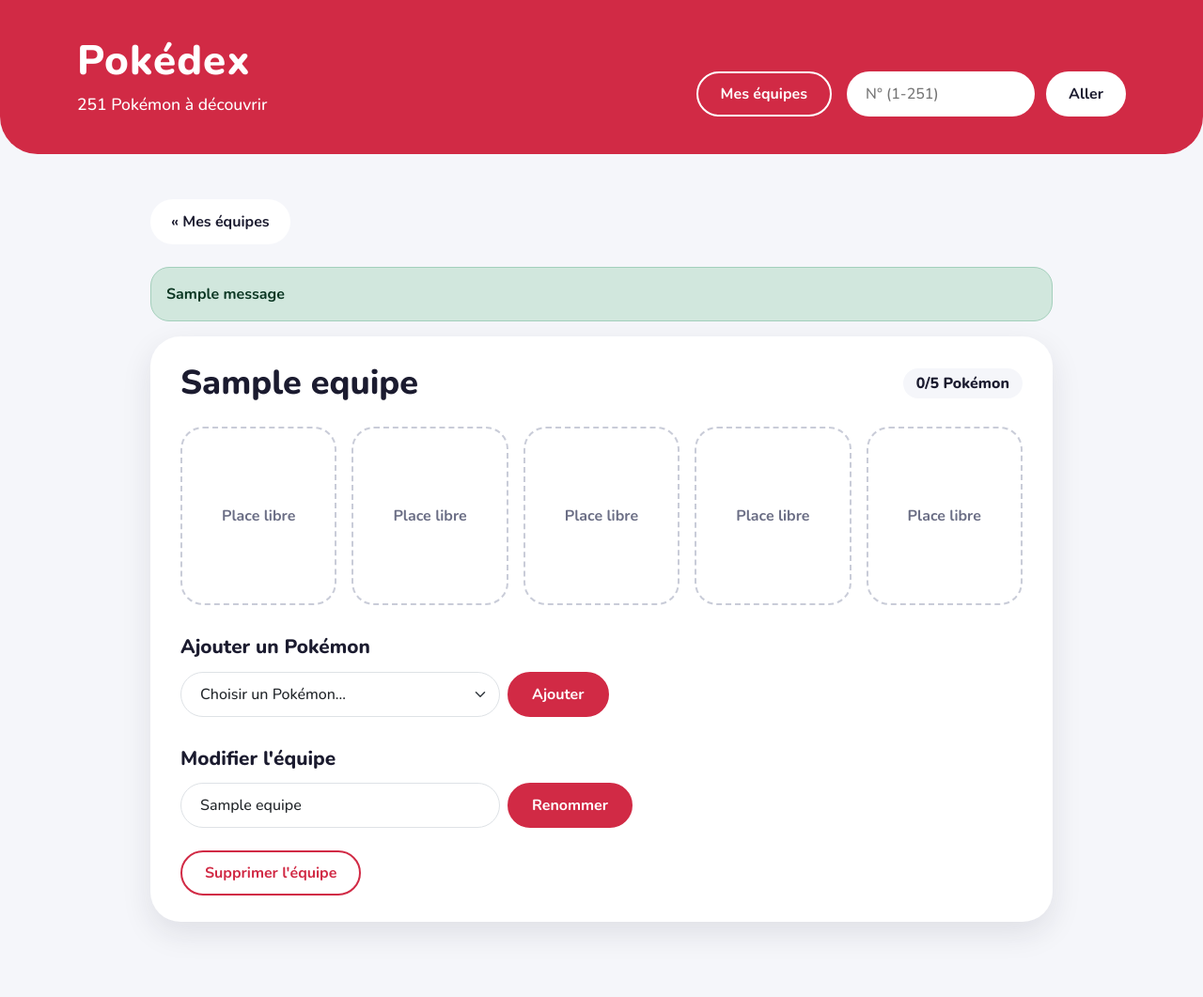
After one commit to Stelvix/Pokedex, a Django app: page /equipes/1/ in a window 1280 px wide. The commit adds this page. Shown: the whole page at 94% size. Run offline with Django 4.2, Linux system fonts and the light colour scheme; tables that the repository leaves empty hold one stand-in row (values such as "Sample post"); one stand-in notice (Sample message) is shown; data that the repository does not hold is empty.

Commit message:
Ajout des pages de gestion des équipes

```diff
--- a/equipes/forms.py
+++ b/equipes/forms.py
@@ -1,6 +1,6 @@
 from django import forms
 
-from equipes.models import LONGUEUR_MAX_NOM
+from equipes.models import Equipe, LONGUEUR_MAX_NOM
 from pokemon.models import Pokemon
 
 
@@ -39,3 +39,16 @@ class AjoutPokemonForm(forms.Form):
         },
         widget=forms.Select(attrs={"class": "form-select"}),
     )
+
+
+class ChoixEquipeForm(forms.Form):
+    """Formulaire de la fiche d'un Pokémon : choisir l'équipe où l'ajouter.
+    La liste déroulante est écrite à la main dans _ajout_depuis_fiche.html
+    (pour griser les équipes pleines) ; ce formulaire sert à vérifier le choix."""
+    equipe = forms.ModelChoiceField(
+        queryset=Equipe.objects.all(),
+        error_messages={
+            "required": "Il faut choisir une équipe.",
+            "invalid_choice": "Cette équipe n'existe pas.",
+        },
+    )
--- a/equipes/models.py
+++ b/equipes/models.py
@@ -29,6 +29,10 @@ class Equipe(models.Model):
     def est_complete(self) -> bool:
         return self.nb_pokemons() >= TAILLE_MAX_EQUIPE
 
+    def places_libres(self) -> range:
+        """Places vides de l'équipe, pour les afficher (ex. 2 Pokémon → 3 places)."""
+        return range(TAILLE_MAX_EQUIPE - self.nb_pokemons())
+
     def ajouter_pokemon(self, pokemon: Pokemon) -> None:
         """Ajoute un Pokémon à l'équipe.
         Lève une ValidationError si l'équipe est pleine ou si le Pokémon y est déjà."""
--- /dev/null
+++ b/equipes/static/equipes/css/equipes.css
@@ -0,0 +1,105 @@
+/* Styles de la gestion des équipes.
+   Toutes les classes commencent par "eq-" pour ne pas gêner le reste du site.
+   Les couleurs viennent de theme.css (--accent, --ink, --page-bg). */
+
+/* ---------- Lien « Mes équipes » dans l'en-tête ---------- */
+.eq-lien-header {
+  display: inline-flex; align-items: center;
+  height: 48px; padding: 0 24px; border-radius: 24px;
+  border: 2px solid #fff; color: #fff;
+  font-weight: 700; text-decoration: none;
+}
+.eq-lien-header:hover { background: #fff; color: var(--ink); }
+
+/* ---------- Mise en page ---------- */
+.eq-page { max-width: 960px; margin: 0 auto; }
+.eq-titre { font-size: 2.25rem; font-weight: 800; margin: 0; overflow-wrap: anywhere; }
+.eq-sous-titre { color: #4A4A68; margin: 4px 0 24px; }
+.eq-vide { color: #4A4A68; }
+.eq-label { display: block; font-weight: 800; font-size: 1.2rem; margin-bottom: 12px; }
+
+.eq-panneau {
+  background: #fff;
+  border-radius: 32px;
+  padding: 28px 32px;
+  margin-bottom: 32px;
+  box-shadow: 0 12px 32px rgba(27, 27, 47, 0.10);
+}
+.eq-panneau h2 { font-size: 1.3rem; font-weight: 800; margin: 32px 0 14px; }
+
+.eq-messages .alert { border-radius: 20px; font-weight: 700; }
+
+/* Lien « Mes équipes » en haut de la page d'une équipe (blanc sur le fond gris) */
+.eq-retour { background: #fff; }
+.eq-retour:hover { background: #E8EAF0; }
+
+/* ---------- Champs et boutons (arrondis comme la recherche de l'en-tête) ---------- */
+.eq-page .form-control,
+.eq-page .form-select,
+.eq-fiche .form-select {
+  height: 48px; width: 340px; max-width: 100%;
+  border-radius: 24px; padding-left: 20px;
+}
+.eq-btn {
+  height: 48px; padding: 0 24px;
+  border: 2px solid var(--accent); border-radius: 24px;
+  background: var(--accent); color: #fff;
+  font-weight: 700; cursor: pointer;
+}
+.eq-btn:hover { filter: brightness(0.9); }
+.eq-btn-danger { background: transparent; color: var(--accent); }
+.eq-btn-danger:hover { background: var(--accent); color: #fff; filter: none; }
+
+/* Compteur « 3/5 » */
+.eq-compteur {
+  flex-shrink: 0;
+  padding: 4px 14px; border-radius: 999px;
+  background: var(--page-bg); font-weight: 800;
+}
+.eq-compteur-plein { background: var(--ink); color: #fff; }
+
+/* ---------- Page « Mes équipes » : une carte par équipe ---------- */
+.eq-carte {
+  display: block; height: 100%;
+  background: #fff; color: var(--ink); text-decoration: none;
+  border-radius: 24px; padding: 20px 24px;
+  box-shadow: 0 6px 18px rgba(27, 27, 47, 0.08);
+  transition: transform 0.15s ease;
+}
+.eq-carte:hover { transform: translateY(-4px); color: var(--ink); }
+.eq-carte-nom { font-size: 1.3rem; font-weight: 800; margin: 0; overflow-wrap: anywhere; }
+
+/* Les 5 places : image du Pokémon sur la couleur de son type, ou cercle pointillé */
+.eq-slots { display: flex; flex-wrap: wrap; gap: 10px; margin-top: 16px; }
+.eq-slot { width: 64px; height: 64px; border-radius: 50%; }
+.eq-slot-vide { border: 2px dashed #C9CCD8; }
+
+/* ---------- Page d'une équipe ---------- */
+.eq-membre {
+  height: 100%; padding: 16px 12px;
+  display: flex; flex-direction: column; align-items: center; text-align: center;
+}
+.eq-membre-lien {
+  display: flex; flex-direction: column; align-items: center;
+  color: var(--ink); text-decoration: none;
+}
+.eq-membre-lien:hover { color: var(--ink); text-decoration: underline; }
+.eq-membre-nom { font-weight: 800; }
+.eq-membre-numero { font-weight: 700; opacity: 0.75; font-size: 0.9rem; }
+.eq-btn-retirer {
+  margin-top: 10px; padding: 4px 14px;
+  border: 0; border-radius: 999px;
+  background: rgba(255, 255, 255, 0.7); color: var(--ink);
+  font-weight: 700; font-size: 0.85rem; cursor: pointer;
+}
+.eq-btn-retirer:hover { background: #fff; }
+
+.eq-place-libre {
+  height: 100%; min-height: 190px;
+  display: flex; align-items: center; justify-content: center;
+  border: 2px dashed #C9CCD8; border-radius: 24px;
+  color: #6B6E85; font-weight: 700;
+}
+
+/* ---------- Encadré « Équipes » de la fiche d'un Pokémon ---------- */
+.eq-fiche { margin-top: 32px; padding-top: 24px; border-top: 2px solid #E8EAF0; }
--- /dev/null
+++ b/equipes/templates/equipes/_messages.html
@@ -0,0 +1,12 @@
+{# Messages de réussite / d'erreur (ex. « Pikachu a rejoint l'équipe. ») #}
+{% if messages %}
+  <div class="eq-messages">
+    {% for message in messages %}
+      {% if message.level_tag == "error" %}
+        <div class="alert alert-danger" role="alert">{{ message }}</div>
+      {% else %}
+        <div class="alert alert-{{ message.level_tag }}" role="status">{{ message }}</div>
+      {% endif %}
+    {% endfor %}
+  </div>
+{% endif %}
--- /dev/null
+++ b/equipes/templates/equipes/detail.html
@@ -0,0 +1,76 @@
+{% extends "pokemon/base.html" %}
+
+{% block title %}{{ equipe.nom }} – Mes équipes{% endblock %}
+
+{% block content %}
+<div class="eq-page">
+
+  <a class="btn-nav eq-retour mb-4" href="{% url 'equipes:liste' %}">&laquo; Mes équipes</a>
+
+  {% include "equipes/_messages.html" %}
+
+  <div class="eq-panneau">
+
+    <div class="d-flex flex-wrap justify-content-between align-items-center gap-3">
+      <h1 class="eq-titre">{{ equipe.nom }}</h1>
+      <span class="eq-compteur{% if equipe.est_complete %} eq-compteur-plein{% endif %}">
+        {{ pokemons|length }}/{{ taille_max }} Pokémon
+      </span>
+    </div>
+
+    {# Les Pokémon de l'équipe, puis les places libres #}
+    <div class="row row-cols-2 row-cols-md-3 row-cols-lg-5 g-3 mt-2">
+      {% for p in pokemons %}
+        <div class="col">
+          <div class="carte-pokemon type-{{ p.types.0 }} eq-membre">
+            <a class="eq-membre-lien" href="{% url 'fiche' p.numero %}">
+              <img src="{{ p.image }}" alt="" width="96" height="96">
+              <span class="eq-membre-nom">{{ p.nom|capfirst }}</span>
+              <span class="eq-membre-numero">#{{ p.numero|stringformat:"03d" }}</span>
+            </a>
+            <form action="{% url 'equipes:retirer' equipe.pk p.numero %}" method="post">
+              {% csrf_token %}
+              <button type="submit" class="eq-btn-retirer"
+                      aria-label="Retirer {{ p.nom|capfirst }} de l'équipe">Retirer</button>
+            </form>
+          </div>
+        </div>
+      {% endfor %}
+      {% for place in equipe.places_libres %}
+        <div class="col">
+          <div class="eq-place-libre">Place libre</div>
+        </div>
+      {% endfor %}
+    </div>
+
+    {# Ajout d'un Pokémon #}
+    <h2>Ajouter un Pokémon</h2>
+    {% if equipe.est_complete %}
+      <p class="eq-vide">L'équipe est complète ({{ taille_max }} Pokémon maximum). Retirez un Pokémon pour en ajouter un autre.</p>
+    {% else %}
+      <form class="d-flex flex-wrap gap-2" action="{% url 'equipes:ajouter' equipe.pk %}" method="post">
+        {% csrf_token %}
+        <label class="visually-hidden" for="{{ form_ajout.pokemon.id_for_label }}">{{ form_ajout.pokemon.label }}</label>
+        {{ form_ajout.pokemon }}
+        <button type="submit" class="eq-btn">Ajouter</button>
+      </form>
+    {% endif %}
+
+    {# Modification de l'équipe #}
+    <h2>Modifier l'équipe</h2>
+    <form class="d-flex flex-wrap gap-2" action="{% url 'equipes:renommer' equipe.pk %}" method="post">
+      {% csrf_token %}
+      <label class="visually-hidden" for="{{ form_nom.nom.id_for_label }}">Nouveau nom de l'équipe</label>
+      {{ form_nom.nom }}
+      <button type="submit" class="eq-btn">Renommer</button>
+    </form>
+
+    <form class="mt-4" action="{% url 'equipes:supprimer' equipe.pk %}" method="post"
+          onsubmit="return confirm('Supprimer définitivement l’équipe « {{ equipe.nom|escapejs }} » ?');">
+      {% csrf_token %}
+      <button type="submit" class="eq-btn eq-btn-danger">Supprimer l'équipe</button>
+    </form>
+
+  </div>
+</div>
+{% endblock %}
--- a/equipes/urls.py
+++ b/equipes/urls.py
@@ -16,4 +16,7 @@ urlpatterns = [
     path("<int:equipe_id>/supprimer/", views.supprimer, name="supprimer"),
     path("<int:equipe_id>/ajouter/", views.ajouter, name="ajouter"),
     path("<int:equipe_id>/retirer/<int:numero>/", views.retirer, name="retirer"),
+
+    # Bouton « Ajouter à l'équipe » de la fiche d'un Pokémon (POST)
+    path("pokemon/<int:numero>/ajouter/", views.ajouter_depuis_fiche, name="ajouter_depuis_fiche"),
 ]
--- a/equipes/views.py
+++ b/equipes/views.py
@@ -4,7 +4,7 @@ from django.http import Http404
 from django.shortcuts import redirect, render
 from django.views.decorators.http import require_POST
 
-from equipes.forms import AjoutPokemonForm, NomEquipeForm
+from equipes.forms import AjoutPokemonForm, ChoixEquipeForm, NomEquipeForm
 from equipes.models import TAILLE_MAX_EQUIPE
 from equipes.Repository.equipeRepository import EquipeRepository
 
@@ -129,3 +129,21 @@ def retirer(request, equipe_id, numero):
     else:
         messages.success(request, f"{pokemon.nom.capitalize()} a quitté l'équipe.")
     return redirect("equipes:detail", equipe_id=equipe.pk)
+
+
+@require_POST
+def ajouter_depuis_fiche(request, numero):
+    """Bouton « Ajouter à l'équipe » de la fiche d'un Pokémon.
+    Revient ensuite sur la fiche, où le message s'affiche."""
+    form = ChoixEquipeForm(request.POST)
+    if not form.is_valid():
+        _afficher_erreurs(request, form.errors)
+        return redirect("fiche", numero=numero)
+    equipe = form.cleaned_data["equipe"]
+    try:
+        pokemon = EquipeRepository.ajouter_pokemon(equipe, numero)
+    except ValidationError as e:
+        _afficher_erreurs(request, e)
+    else:
+        messages.success(request, f"{pokemon.nom.capitalize()} a rejoint l'équipe « {equipe.nom} ».")
+    return redirect("fiche", numero=numero)
--- a/pokemon/templates/pokemon/base.html
+++ b/pokemon/templates/pokemon/base.html
@@ -9,6 +9,7 @@
   <link rel="preconnect" href="https://fonts.googleapis.com">
   <link href="https://fonts.googleapis.com/css2?family=Nunito:wght@500;700;800&display=swap" rel="stylesheet">
   <link rel="stylesheet" href="{% static 'pokemon/css/theme.css' %}">
+  <link rel="stylesheet" href="{% static 'equipes/css/equipes.css' %}">
 </head>
 <body>
 
@@ -18,6 +19,7 @@
         <a class="site-title" href="/">Pokédex</a>
         <p class="site-subtitle">251 Pokémon à découvrir</p>
       </div>
+      <a class="eq-lien-header ms-auto" href="{% url 'equipes:liste' %}">Mes équipes</a>
       <form class="recherche" action="{% url 'aller' %}" method="get">
         <label for="numero" class="visually-hidden">Numéro du Pokémon</label>
         <input id="numero" name="numero" type="number" min="1" max="251" required placeholder="N° (1-251)">
--- a/pokemon/templates/pokemon/fiche.html
+++ b/pokemon/templates/pokemon/fiche.html
@@ -1,4 +1,5 @@
 {% extends "pokemon/base.html" %}
+{% load equipes_tags %}
 
 {% block title %}{{ pokemon.nom|capfirst }} – Pokédex{% endblock %}
 
@@ -60,6 +61,8 @@
     {% endfor %}
     <div class="stat-total">Total : {{ total }}</div>
 
+    {% ajout_equipe pokemon %}
+
     <nav class="fiche-nav">
       {% if precedent %}
         <a class="btn-nav" href="{% url 'fiche' precedent %}">&laquo; N° {{ precedent|stringformat:"03d" }}</a>
```
Also changed, not shown: equipes/templates/equipes/_ajout_depuis_fiche.html (added, +33 -0 lines), equipes/templates/equipes/liste.html (added, +53 -0 lines), equipes/templatetags/equipes_tags.py (added, +35 -0 lines), equipes/templatetags/__init__.py (added).
